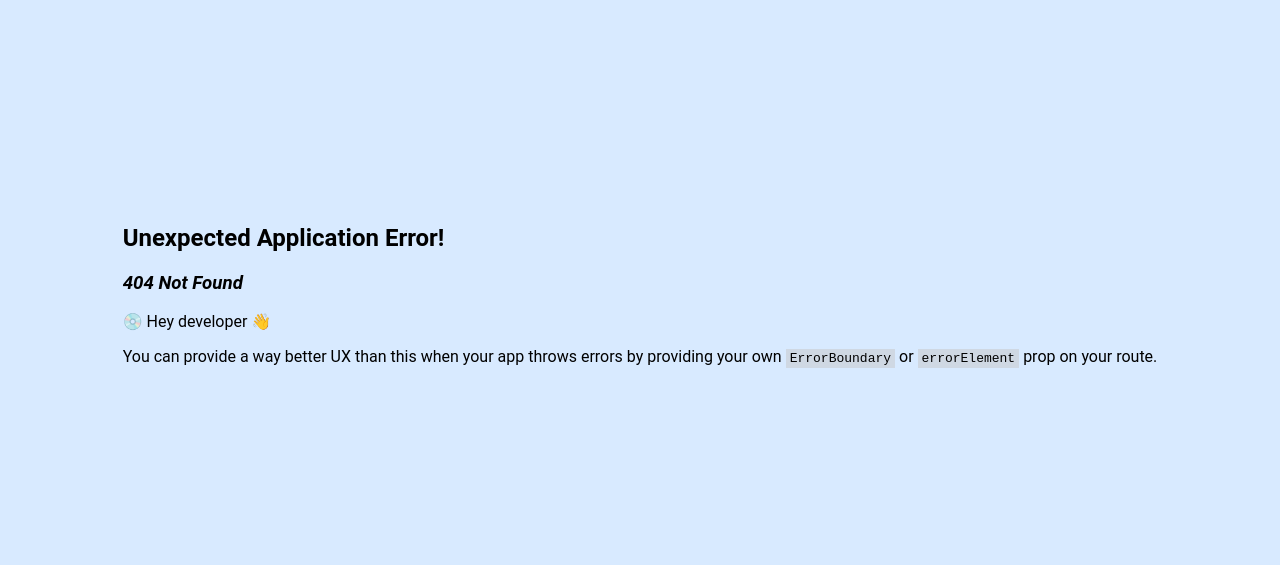
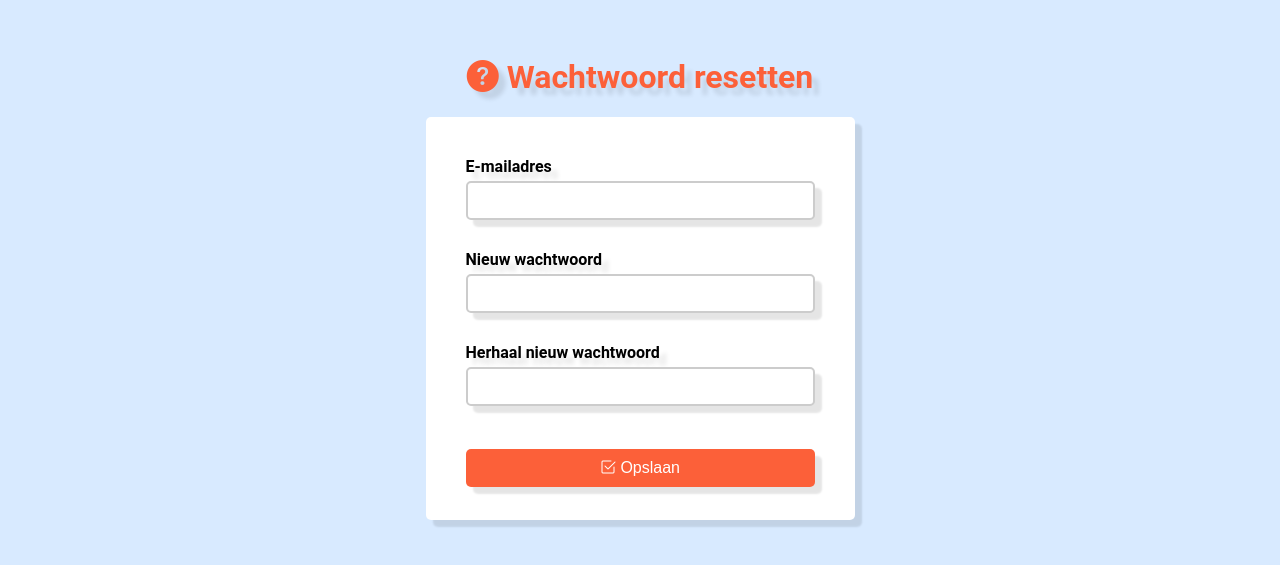
Before and after one commit to ZuydUniversity/B2C6_B2A_Frontend, a React (Vite) app: page /forgot-password in a window 1280 px wide. Before the commit this address had no page. Shown: the part 107-672 px from the top of the page. Built offline with nearby package versions, Linux system fonts and the light colour scheme.

Commit message:
Forget password nu ook toegevoegd

```diff
--- a/src/Login/App.css
+++ b/src/Login/App.css
@@ -52,9 +52,6 @@
         background-color: #FB3D0E;
         transform: scale(1.02);
     }
-    /* .container {
-        display: flex;
-        justify-content: space-between; Dit zorgt voor ruimte tussen de elementen */
 
 
     .register_left, .register_right{
@@ -82,6 +79,16 @@
         padding: 20px 20px 0px 20px;
         border-radius: 5px;
         width:auto;
+    }
+
+    .forget_form{
+        display: flex;
+        justify-content: space-between;
+        background-color: white;
+        padding: 20px 20px 0px 20px;
+        border-radius: 5px;
+        width:auto;
+        flex-direction: column;
     }
 
     .login_style{
--- /dev/null
+++ b/src/Login/Routes/forgotpassword.jsx
@@ -0,0 +1,69 @@
+import React, { useState } from 'react';
+
+function Login() {
+  const [email, setEmail] = useState('');
+  const [password, setPassword] = useState('');
+  const [password2, setPassword2] = useState('');
+
+  const [message, setMessage] = useState(null);
+
+
+
+
+  const handleSubmit = async (e) => {
+    e.preventDefault();
+
+    if (password !== password2) {
+        setMessage('Passwords do not match, try again');
+        return;
+    }
+
+    try {
+        const response = await fetch('/forgotpassword', {
+            method: 'POST',
+            headers: {
+                'Content-Type': 'application/json'
+                     },
+            body: JSON.stringify({ email, password })
+        });
+
+        if (response.ok) { // code : 200-299
+            setMessage('Password changed!')
+        }
+
+        if (!response.ok) {
+            throw new Error('Email not found, try again');
+        }
+    } catch (error) {
+      console.error('Email not found:', error);
+      setMessage('Email not found, try again')
+    }
+  }
+
+  return (
+    <>
+    <h1 className="centered-title"><i className="bi bi-question-circle-fill"></i> Wachtwoord resetten</h1>
+    <div className="login_style">
+      <form onSubmit={handleSubmit} className="forget_form">
+        <div>
+          <label>E-mailadres</label>
+          <input type="email" value={email} onChange={(e) => setEmail(e.target.value)} required className="login_input" />
+        </div>
+        <div>
+          <label>Nieuw wachtwoord</label>
+          <input type="password" value={password} onChange={(e) => setPassword(e.target.value)} required className="login_input" />
+        </div>
+        <div>
+          <label>Herhaal nieuw wachtwoord</label>
+          <input type="password" value={password2} onChange={(e) => setPassword2(e.target.value)} required className="login_input" />
+        </div>
+        <button type="submit" className="login_button"><i class="bi bi-check2-square"></i> Opslaan</button>
+      </form>
+      {message && <p>{message}</p>}
+    </div>
+    </>
+  );
+
+}
+
+export default Login;
--- a/src/Login/Routes/register.jsx
+++ b/src/Login/Routes/register.jsx
@@ -146,7 +146,7 @@ function Register() {
 
     return (
     <div>
-        <h1 className="centered-title"><i className="bi bi-person-circle"></i> Account aanmaken</h1>
+        <h1 className="centered-title"><i className="bi bi-person-plus-fill"></i> Account aanmaken</h1>
         <div className='formdiv'>
           <form onSubmit={register}>
             <div className='register_style'>
--- a/src/main.jsx
+++ b/src/main.jsx
@@ -3,11 +3,13 @@ import React from 'react';
 import ReactDOM from 'react-dom';
 import Register from './Login/Routes/register.jsx';
 import App from './Login/App.jsx';
+import ForgotPassword from './Login/Routes/forgotpassword.jsx';
 import './Login/App.css';
 
 const router = createBrowserRouter([
     { path: "/", element: <App /> },
     { path: "/register", element: <Register /> },
+    { path: "/forgot-password", element: <ForgotPassword /> },
 ]);
 
 ReactDOM.createRoot(document.getElementById('root')).render(
```
